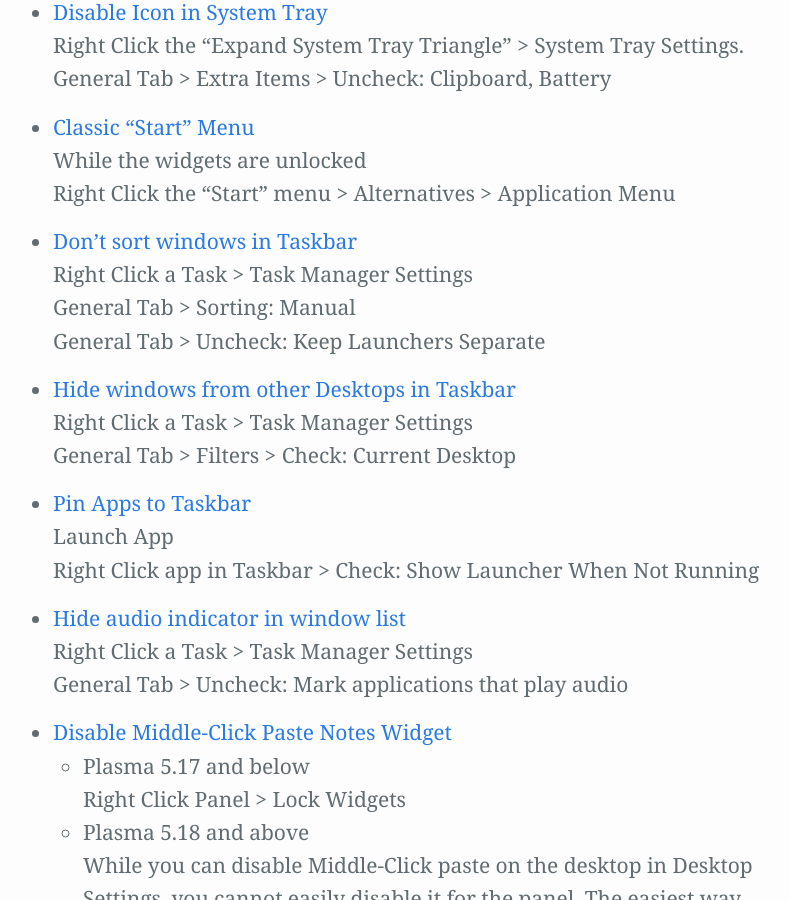
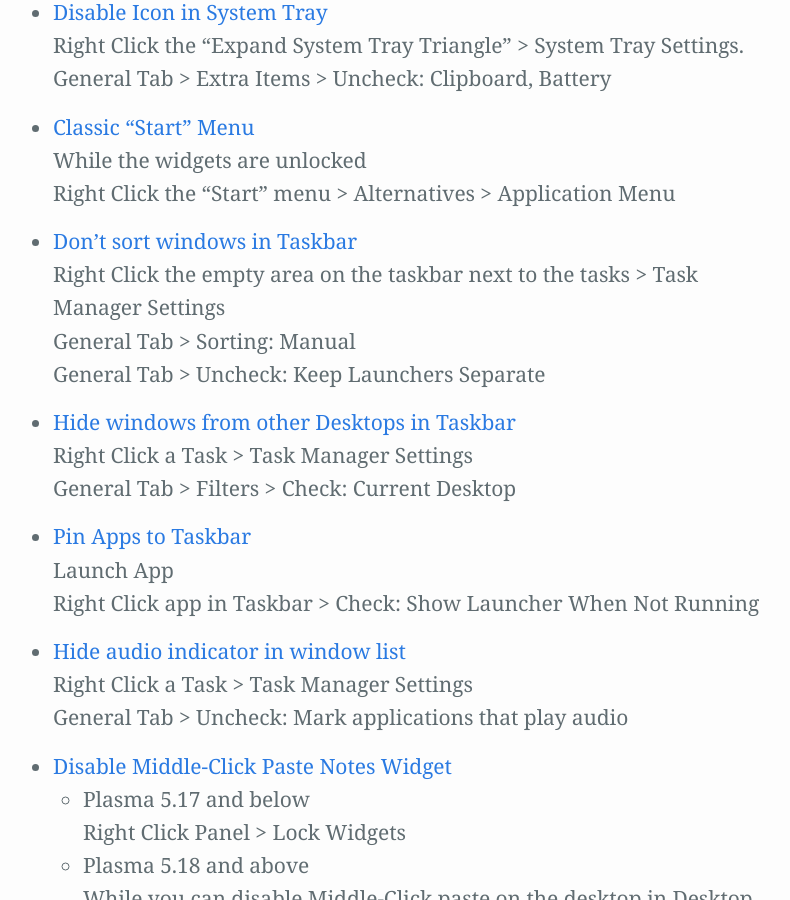
Before and after one commit to Zren/zren.github.io, a Jekyll site: the page built from kde_tips/tips.md, in a window 1280 px wide and 900 px high, scrolled down 756 px. Shown: the whole window, without its empty margins (247-1037 px from the left). Built offline with Jekyll 4.4.1, drawn with Linux system fonts in a browser that asks for light colours; our own code applies the rules of GitHub Pages for plain Markdown files.

Commit message:
Tasks no longer show the task manager settings

```diff
--- a/kde_tips/tips.md
+++ b/kde_tips/tips.md
@@ -36,7 +36,7 @@
 {% endcapture%}{% include tip.html label=label contents=contents %}
 
 {% capture label %}Don’t sort windows in Taskbar{% endcapture %}{% capture contents %}
-  Right Click a Task > Task Manager Settings
+  Right Click the empty area on the taskbar next to the tasks > Task Manager Settings
   General Tab > Sorting: Manual
   General Tab > Uncheck: Keep Launchers Separate
 {% endcapture%}{% include tip.html label=label contents=contents %}
```
